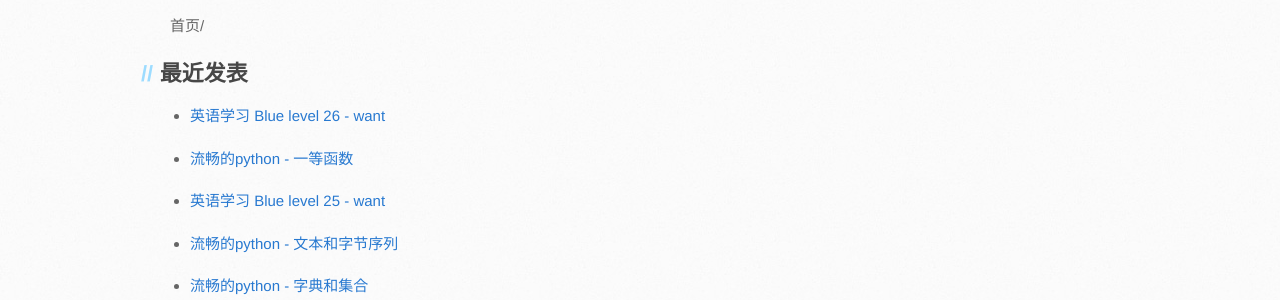
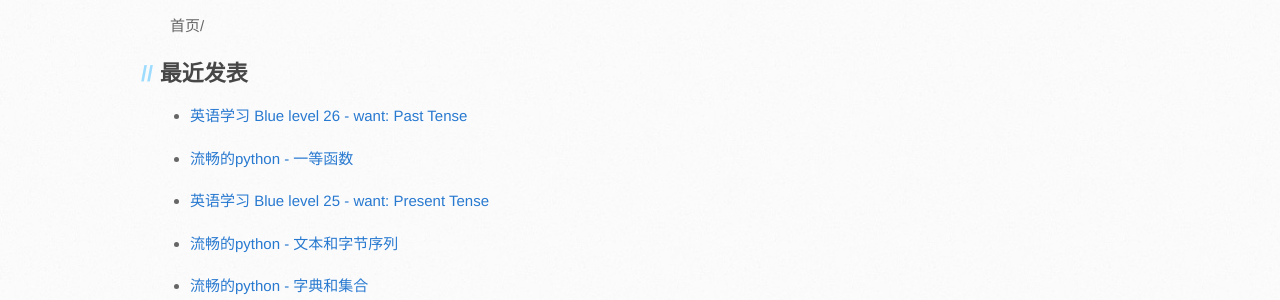
Before and after one commit to hellowac/hellowac.github.io.old, a Jekyll site: the page built from index.md, in a window 1280 px wide. Shown: the part 235-535 px from the top of the page. Built offline with Jekyll 4.4.1, drawn with Linux system fonts in a browser that asks for light colours; some web fonts are replaced.

Commit message:
update want title

```diff
--- a/_posts/english/2017-05-11-learnEnglishBL25.md
+++ b/_posts/english/2017-05-11-learnEnglishBL25.md
@@ -1,7 +1,7 @@
 ---
 nav: blog
 layout: post
-title: "英语学习 Blue level 25 - want "
+title: "英语学习 Blue level 25 - want: Present Tense "
 author: "Pual"
 tags:
   - English
--- a/_posts/english/2017-05-16-learnEnglishBL26.md
+++ b/_posts/english/2017-05-16-learnEnglishBL26.md
@@ -1,7 +1,7 @@
 ---
 nav: blog
 layout: post
-title: "英语学习 Blue level 26 - want "
+title: "英语学习 Blue level 26 - want: Past Tense"
 author: "Pual"
 tags:
   - English
```
